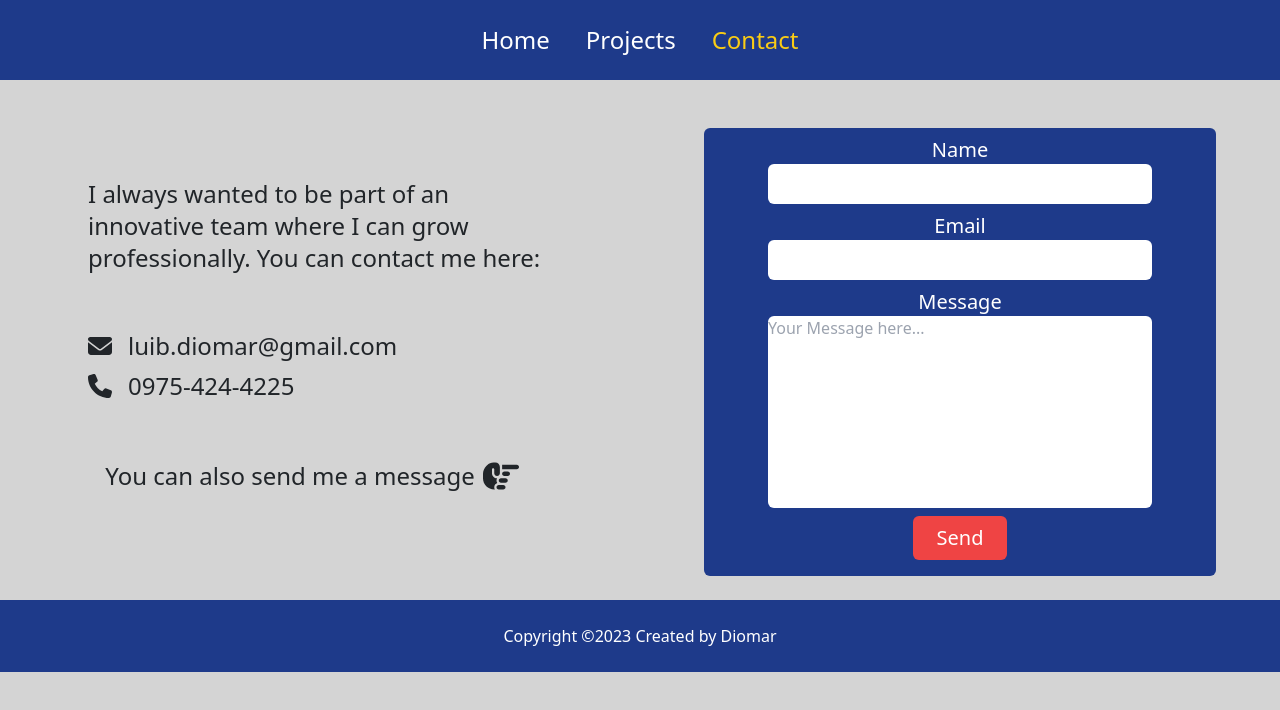
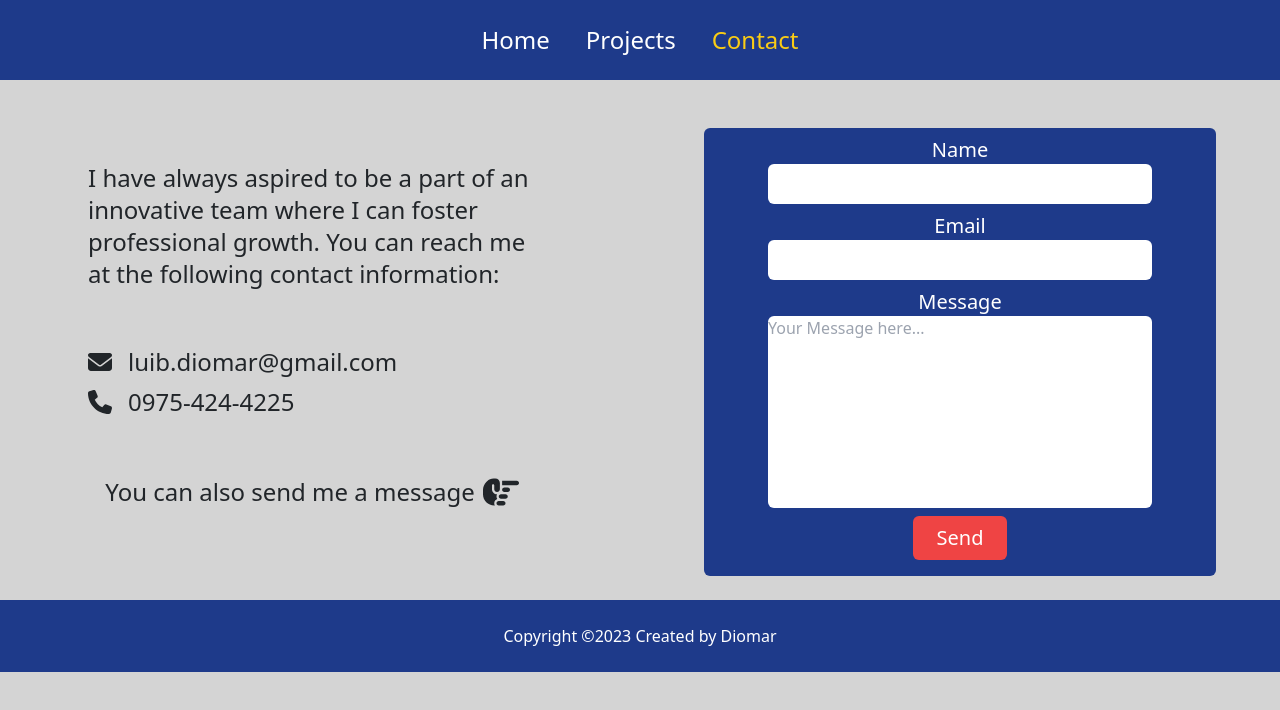
Before and after one commit to ramdio12/portfolio, a React (Vite) app: page /contact in a window 1280 px wide. Shown: the top 710 px of the page. Built offline with nearby package versions, Linux system fonts and the light colour scheme.

Commit message:
Added a Browsertitle component

```diff
--- a/package.json
+++ b/package.json
@@ -20,6 +20,7 @@
     "framer-motion": "^10.16.5",
     "react": "^18.2.0",
     "react-dom": "^18.2.0",
+    "react-helmet-async": "^2.0.3",
     "react-router-dom": "^6.19.0"
   },
   "devDependencies": {
--- a/src/App.tsx
+++ b/src/App.tsx
@@ -5,10 +5,12 @@ import Navbar from "./Components/Navbar";
 import Footer from "./Components/Footer";
 import Project from "./Pages/Project";
 import Contact from "./Pages/Contact";
+import { HelmetProvider } from "react-helmet-async";
 
 function App() {
   return (
     <>
+      <HelmetProvider>
         <Router>
           <Navbar />
           <Routes>
@@ -20,6 +22,7 @@ function App() {
           </Routes>
           <Footer />
         </Router>
+      </HelmetProvider>
     </>
   );
 }
--- /dev/null
+++ b/src/Components/BrowserTitle.tsx
@@ -0,0 +1,15 @@
+import { Helmet } from "react-helmet-async";
+
+type TitleProps = {
+  name: string;
+};
+
+const BrowserTitle = ({ name }: TitleProps) => {
+  return (
+    <Helmet>
+      <title>{name}</title>
+    </Helmet>
+  );
+};
+
+export default BrowserTitle;
--- a/src/Pages/Contact.tsx
+++ b/src/Pages/Contact.tsx
@@ -8,6 +8,7 @@ import {
   faPhone,
 } from "@fortawesome/free-solid-svg-icons";
 import { motion } from "framer-motion";
+import BrowserTitle from "../Components/BrowserTitle";
 
 const Contact = () => {
   const [inputs, setInputs] = useState({});
@@ -61,6 +62,7 @@ const Contact = () => {
 
   return (
     <div className="w-full text-center  mt-24">
+      <BrowserTitle name="Contact" />
       {/* <h1 className="text-4xl font-semibold pb-4 text-headingColor">
         Contact Me
       </h1> */}
@@ -69,8 +71,9 @@ const Contact = () => {
         <div className=" basis-1/2">
           <div className="text-left md:w-4/5 mx-auto mb-8 px-4">
             <h1 className=" text-2xl mb-12">
-              I always wanted to be part of an innovative team where I can grow
-              professionally. You can contact me here:
+              I have always aspired to be a part of an innovative team where I
+              can foster professional growth. You can reach me at the following
+              contact information:
             </h1>
             <h2 className="text-2xl  py-2 whitespace-nowrap">
               <FontAwesomeIcon icon={faEnvelope} className=" mr-4" />
--- a/src/Pages/Home.tsx
+++ b/src/Pages/Home.tsx
@@ -7,10 +7,12 @@ import Techstacks from "./Techstacks";
 import { motion } from "framer-motion";
 import About from "./About";
 import { Link } from "react-router-dom";
+import BrowserTitle from "../Components/BrowserTitle";
 
 const Home = () => {
   return (
     <>
+      <BrowserTitle name="Home" />
       <section className="bg-blue-900 h-screen w-full text-center flex items-center justify-center">
         <div className="flex flex-col items-center">
           <motion.h1
--- a/src/Pages/Project.tsx
+++ b/src/Pages/Project.tsx
@@ -1,5 +1,6 @@
 import { useParams } from "react-router-dom";
 import { projects as ProjectItem } from "../data/projects";
+import BrowserTitle from "../Components/BrowserTitle";
 
 const Project = () => {
   const { id }: any = useParams();
@@ -18,6 +19,7 @@ const Project = () => {
 
   return (
     <div className=" mt-28 w-full">
+      <BrowserTitle name={`Project - ${name}`} />
       <div className=" pb-8">
         <div className=" w-1/2 mx-auto">
           <img src={img} alt={name} className="w-full" />
--- a/src/Pages/Projects.tsx
+++ b/src/Pages/Projects.tsx
@@ -1,9 +1,11 @@
+import BrowserTitle from "../Components/BrowserTitle";
 import ProjectCard from "../Components/ProjectCard";
 import { projects } from "../data/projects";
 
 const Projects = () => {
   return (
     <section className="w-full min-h-max flex items-center justify-center flex-col pt-28 ">
+      <BrowserTitle name="Projects" />
       <div className="w-full text-center">
         <h1 className="text-6xl mb-4 text-headingColor">My Projects</h1>
         <p className="text-2xl">These are my current Projects</p>
```
Also changed, not shown: 1 other file (tests, documents, lock files or other folders). Lines whose indentation alone changed are shown as unchanged.
